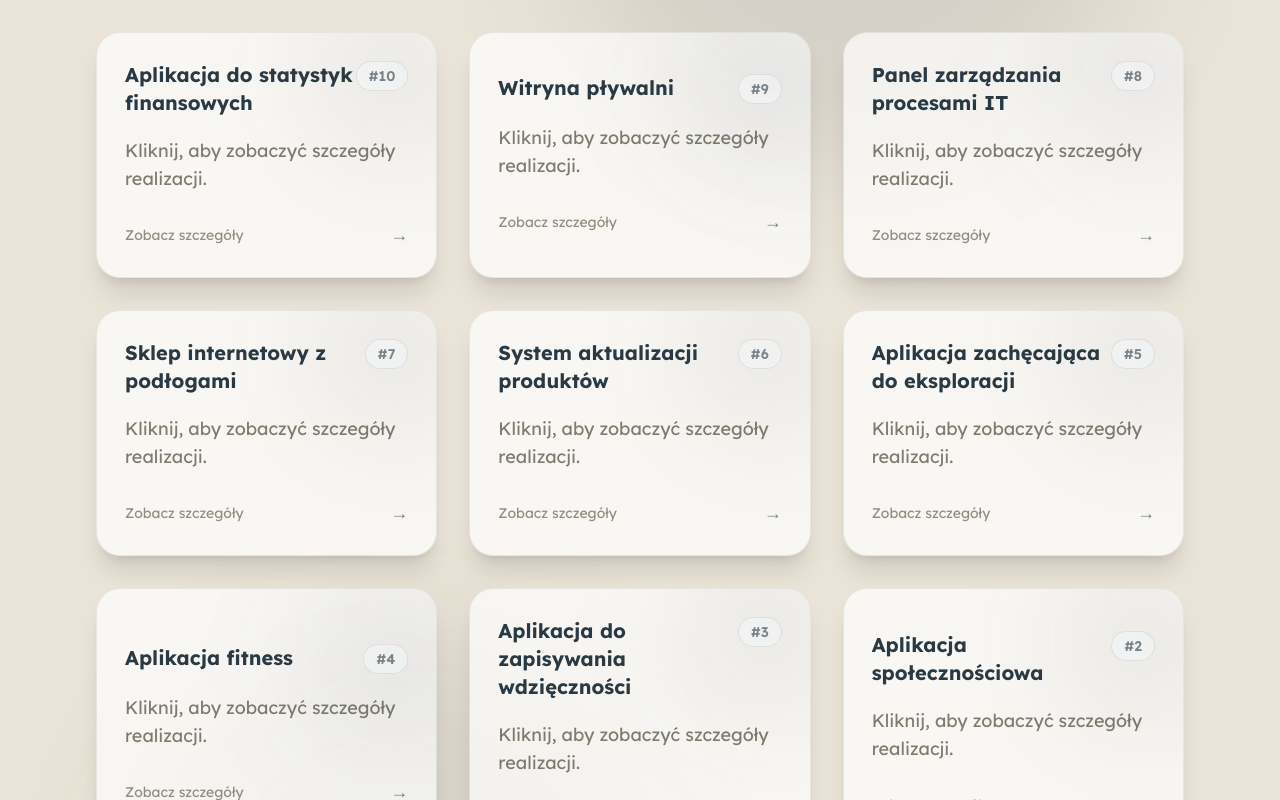
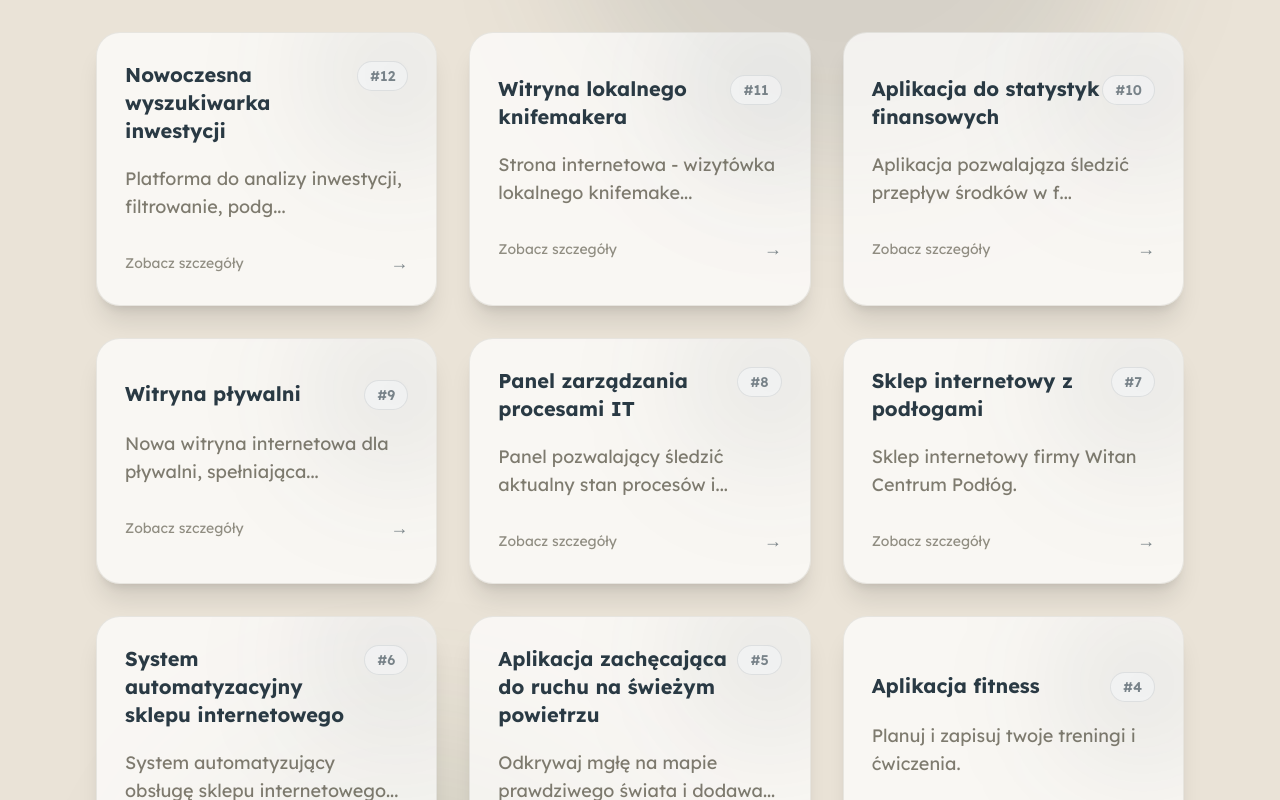
Before and after one commit to wybielak/Portfolio, a React (Vite) app: page / in a window 1280 px wide. Shown: the part 2660-3460 px from the top of the page. Built offline with nearby package versions, Linux system fonts and the light colour scheme.

Commit message:
new project

```diff
--- a/src/components/Home.jsx
+++ b/src/components/Home.jsx
@@ -29,6 +29,10 @@ export default observer(function Home() {
     );
 
     const [letters, setLetters] = useState(initialLetters);
+
+    const shortText = (t) => {
+        return t.length > 50 ? t.slice(0, 50) + "..." : t
+    }
 
     useEffect(() => {
         setLetters(initialLetters);
@@ -306,7 +310,7 @@ export default observer(function Home() {
                                         </div>
 
                                         <p className="text-base md:text-lg text-forestBrown/70">
-                                            Kliknij, aby zobaczyć szczegóły realizacji.
+                                            {shortText(project.description)}
                                         </p>
 
                                         <div className="pt-2 w-full flex items-center justify-between">
@@ -356,7 +360,7 @@ export default observer(function Home() {
                                 viewport={{ once: true }}
                                 transition={{ duration: 0.8, delay: 0.1 }}
                             >
-                                Przeprowadze twoją stronę lub aplikację od pomysłu do wdrożenia.
+                                Przeprowadzę twoją stronę lub aplikację od pomysłu do wdrożenia.
                             </motion.p>
 
                             <motion.p
--- a/src/mobx/AppStorage.js
+++ b/src/mobx/AppStorage.js
@@ -7,15 +7,126 @@ export default class AppStorage {
     }
 
     devProjects = [
-        { "id": "10", "short_name": "Aplikacja do statystyk finansowych", "name": "Cashflow", "description": "Aplikacja pozwalająza śledzić przepływ środków w firmie na podstawie danych o fakturach.", "date": "XII 2025", "category": "react", "photo": "/images/dev/cashflow1.jpg", "github": "", "youtube": "", "directlink": ""},
-        { "id": "9", "short_name": "Witryna pływalni", "name": "Pływalnia Wodnik", "description": "Nowa witryna internetowa dla pływalni, spełniająca wszystkie wymagania witryn internetowych dla firm.", "date": "IX 2025", "category": "wp", "photo": "/images/dev/wodnik1.jpg", "github": "", "youtube": "", "directlink": "https://wodnik-paniowki.pl/"},
-        { "id": "8", "short_name": "Panel zarządzania procesami IT", "name": "IT Dashboard", "description": "Panel pozwalający śledzić aktualny stan procesów informatycznych w firmie.", "date": "V2024", "category": "react", "photo": "/images/dev/dashboard1.jpg", "github": "", "youtube": "", "directlink": ""},
-        { "id": "7", "short_name": "Sklep internetowy z podłogami", "name": "WITAN Centrum Podłóg", "description": "Sklep internetowy firmy Witan Centrum Podłóg.", "date": "II2024", "category": "shop", "photo": "/images/dev/sklepwitan1.jpg", "github": "", "youtube": "", "directlink": "https://sklep.witan-posadzki.pl/"},
-        { "id": "6", "short_name": "System aktualizacji produktów", "name": "ScraperHub", "description": "System automatycznego pobierania danych produktów oparty o informacje na stronach producentów.", "date": "I 2024", "category": "py", "photo": "/images/dev/scraperhub1.jpg", "github": "", "youtube": "", "directlink": ""},
-        { "id": "5", "short_name": "Aplikacja zachęcająca do eksploracji", "name": "Misty Horizon", "description": "Odkrywaj mgłę na mapie prawdziwego świata i dodawaj ciekawe miejsca w odkrytych lokalizacjach.", "date": "XII 2024", "category": "unity", "photo": "/images/dev/mistyhorizon1.jpg", "github": "", "youtube": "https://youtube.com/shorts/kasVuHcKGoc?feature=share", "directlink": ""},
-        { "id": "4", "short_name": "Aplikacja fitness", "name": "Califit", "description": "Planuj i zapisuj twoje treningi i ćwiczenia.", "date": "X 2024", "category": "react", "photo": "/images/dev/califit1.jpg", "github": "https://github.com/wybielak/CaliFit", "youtube": "https://youtube.com/shorts/0nrO-G-5kDQ?feature=share", "directlink": "https://califit-a4835.web.app/"},
-        { "id": "3", "short_name": "Aplikacja do zapisywania wdzięczności", "name": "Kansha", "description": "Twórz kartki z kalendarza i zapisuj rzeczy za które jesteś wdzięczny.", "date": "VI 2024", "category": "react", "photo": "/images/dev/kansha1.jpg", "github": "https://github.com/wybielak/Kansha", "youtube": "https://youtube.com/shorts/Xwb9ZFUucaI?feature=share", "directlink": "https://kansha-72cc0.web.app/"},
-        { "id": "2", "short_name": "Aplikacja społecznościowa", "name": "Flashback", "description": "Zapisuj wspomienia z krótkim opisem i dziel się nimi ze znajomymi.", "date": "III 2024", "category": "react", "photo": "/images/dev/flashback1.jpg", "github": "https://github.com/wybielak/Flashback", "youtube": "https://youtube.com/shorts/fdDC-oPJNB4?feature=share", "directlink": ""},
-        { "id": "1", "short_name": "Aplikacja z pogodą", "name": "Weather App", "description": "Śledź aktualną pogodę wraz z podglądem danych szczegółowych.", "date": "XII 2023", "category": "js", "photo": "/images/dev/weather1.jpg", "github": "https://github.com/wybielak/WeatherApp", "youtube": "https://youtube.com/shorts/RSgxLYeSJFU?feature=share", "directlink": ""},
-    ]
+        {
+            id: "12",
+            short_name: "Nowoczesna wyszukiwarka inwestycji",
+            name: "Znajdź Inwestycję",
+            description: "Platforma do analizy inwestycji, filtrowanie, podgląd na mapie, monitoring zmian w jednym miejscu.",
+            date: "I 2026",
+            category: "react",
+            photo: "/images/dev/znajdzinwest1.jpg",
+            github: "",
+            youtube: "",
+            directlink: "https://znajdz-inwestycje.web.app/"
+        },
+        {
+            id: "11",
+            short_name: "Witryna lokalnego knifemakera",
+            name: "Wybielak Workshop",
+            description: "Strona internetowa - wizytówka lokalnego knifemakera rozwijącego swoją markę noży.",
+            date: "I 2026",
+            category: "wp",
+            photo: "/images/dev/wybielak1.jpg",
+            github: "",
+            youtube: "",
+            directlink: "https://znajdz-inwestycje.web.app/"
+        },
+        {
+            id: "10",
+            short_name: "Aplikacja do statystyk finansowych",
+            name: "Cashflow",
+            description: "Aplikacja pozwalająza śledzić przepływ środków w firmie na podstawie danych o fakturach.",
+            date: "XII 2025",
+            category: "react",
+            photo: "/images/dev/cashflow1.jpg",
+            github: "",
+            youtube: "",
+            directlink: ""
+        },
+        {
+            id: "9",
+            short_name: "Witryna pływalni",
+            name: "Pływalnia Wodnik",
+            description: "Nowa witryna internetowa dla pływalni, spełniająca wszystkie wymagania witryn internetowych dla firm.",
+            date: "IX 2025",
+            category: "wp",
+            photo: "/images/dev/wodnik1.jpg",
+            github: "",
+            youtube: "",
+            directlink: "https://wodnik-paniowki.pl/"
+        },
+        {
+            id: "8",
+            short_name: "Panel zarządzania procesami IT",
+            name: "IT Dashboard",
+            description: "Panel pozwalający śledzić aktualny stan procesów informatycznych w firmie.",
+            date: "V 2024",
+            category: "react",
+            photo: "/images/dev/dashboard1.jpg",
+            github: "",
+            youtube: "",
+            directlink: ""
+        },
+        {
+            id: "7",
+            short_name: "Sklep internetowy z podłogami",
+            name: "WITAN Centrum Podłóg",
+            description: "Sklep internetowy firmy Witan Centrum Podłóg.",
+            date: "II 2024",
+            category: "shop",
+            photo: "/images/dev/sklepwitan1.jpg",
+            github: "",
+            youtube: "",
+            directlink: "https://sklep.witan-posadzki.pl/"
+        },
+        {
+            id: "6",
+            short_name: "System automatyzacyjny sklepu internetowego",
+            name: "ScraperHub",
+            description: "System automatyzujący obsługę sklepu internetowego, aktualizacje produktów, agent AI generujący opisy.",
+            date: "I 2024",
+            category: "py",
+            photo: "/images/dev/scraperhub1.jpg",
+            github: "",
+            youtube: "",
+            directlink: ""
+        },
+        {
+            id: "5",
+            short_name: "Aplikacja zachęcająca do ruchu na świeżym powietrzu",
+            name: "Misty Horizon",
+            description: "Odkrywaj mgłę na mapie prawdziwego świata i dodawaj ciekawe miejsca w odkrytych lokalizacjach.",
+            date: "XII 2024",
+            category: "unity",
+            photo: "/images/dev/mistyhorizon1.jpg",
+            github: "",
+            youtube: "https://youtube.com/shorts/kasVuHcKGoc?feature=share",
+            directlink: ""
+        },
+        {
+            id: "4",
+            short_name: "Aplikacja fitness",
+            name: "Califit",
+            description: "Planuj i zapisuj twoje treningi i ćwiczenia.",
+            date: "X 2024",
+            category: "react",
+            photo: "/images/dev/califit1.jpg",
+            github: "https://github.com/wybielak/CaliFit",
+            youtube: "https://youtube.com/shorts/0nrO-G-5kDQ?feature=share",
+            directlink: "https://califit-a4835.web.app/"
+        },
+        {
+            id: "3",
+            short_name: "Aplikacja do zapisywania wdzięczności",
+            name: "Kansha",
+            description: "Twórz kartki z kalendarza i zapisuj rzeczy za które jesteś wdzięczny.",
+            date: "VI 2024",
+            category: "react",
+            photo: "/images/dev/kansha1.jpg",
+            github: "https://github.com/wybielak/Kansha",
+            youtube: "https://youtube.com/shorts/Xwb9ZFUucaI?feature=share",
+            directlink: "https://kansha-72cc0.web.app/"
+        },
+    ];
+
 }
```
Also changed, not shown: public/images/dev/wybielak1.jpg (added), public/images/dev/znajdzinwest1.jpg (added).
